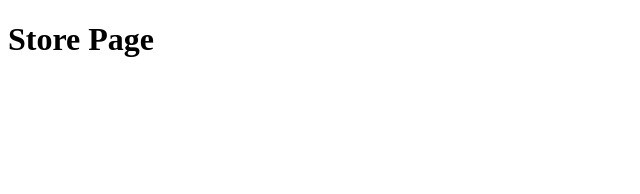
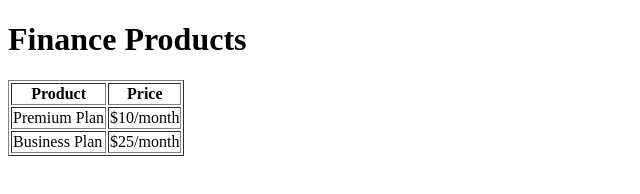
Before and after one commit to Zeeshancloud15/finaceapp, a website: page views/store.html in a window 1280 px wide. Shown: the whole page, without its empty margins (0-640 px from the left). Drawn offline with Linux system fonts and the light colour scheme.

Commit message:
Update store.html

```diff
--- a/views/store.html
+++ b/views/store.html
@@ -1,9 +1,26 @@
 <!DOCTYPE html>
-<html>
+<html lang="en">
 <head>
-    <title>Store</title>
+    <meta charset="UTF-8">
+    <meta name="viewport" content="width=device-width, initial-scale=1.0">
+    <title>Store - Finance App</title>
 </head>
 <body>
-    <h1>Store Page</h1>
+    <h1>Finance Products</h1>
+
+    <table border="1">
+        <tr>
+            <th>Product</th>
+            <th>Price</th>
+        </tr>
+        <tr>
+            <td>Premium Plan</td>
+            <td>$10/month</td>
+        </tr>
+        <tr>
+            <td>Business Plan</td>
+            <td>$25/month</td>
+        </tr>
+    </table>
 </body>
 </html>
```
